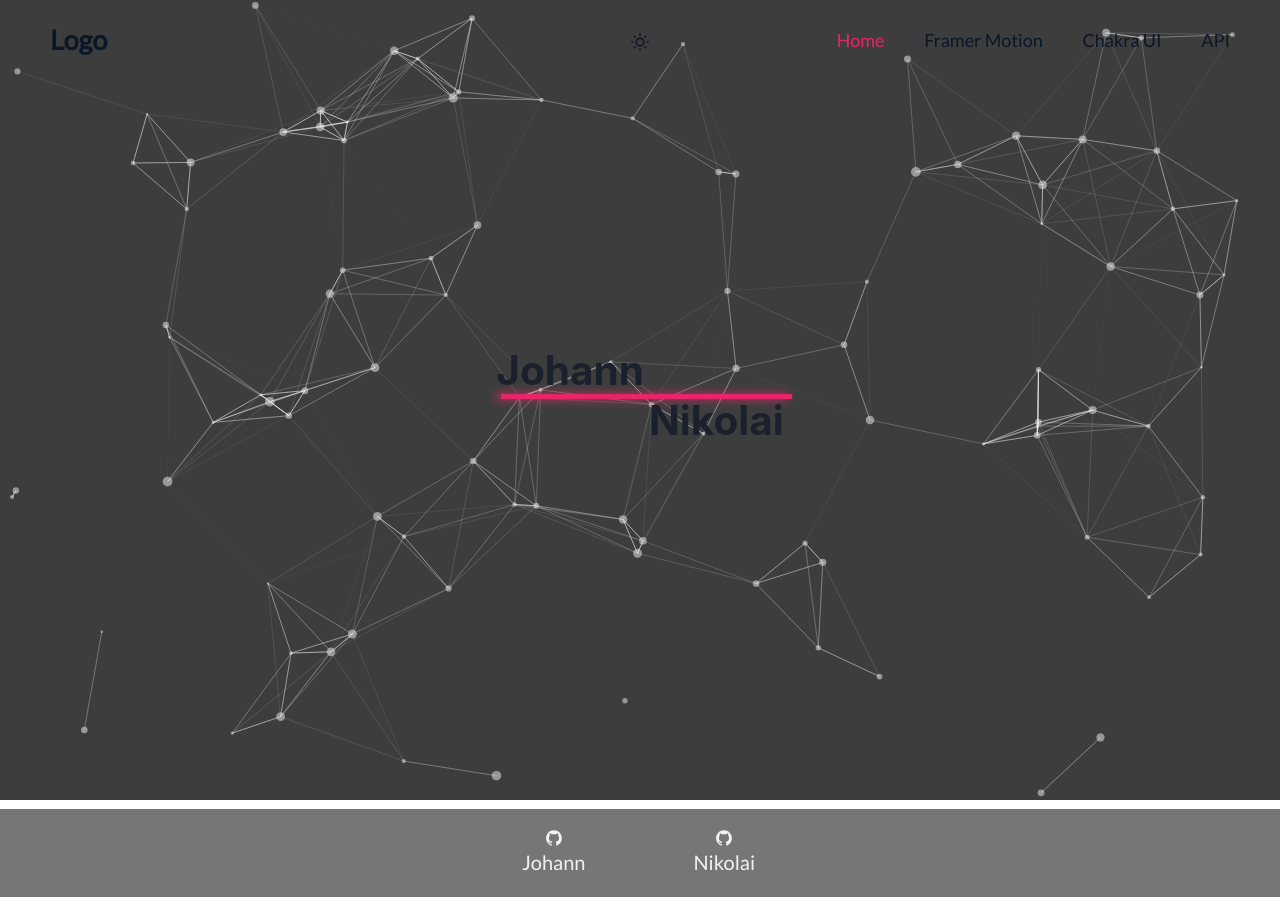
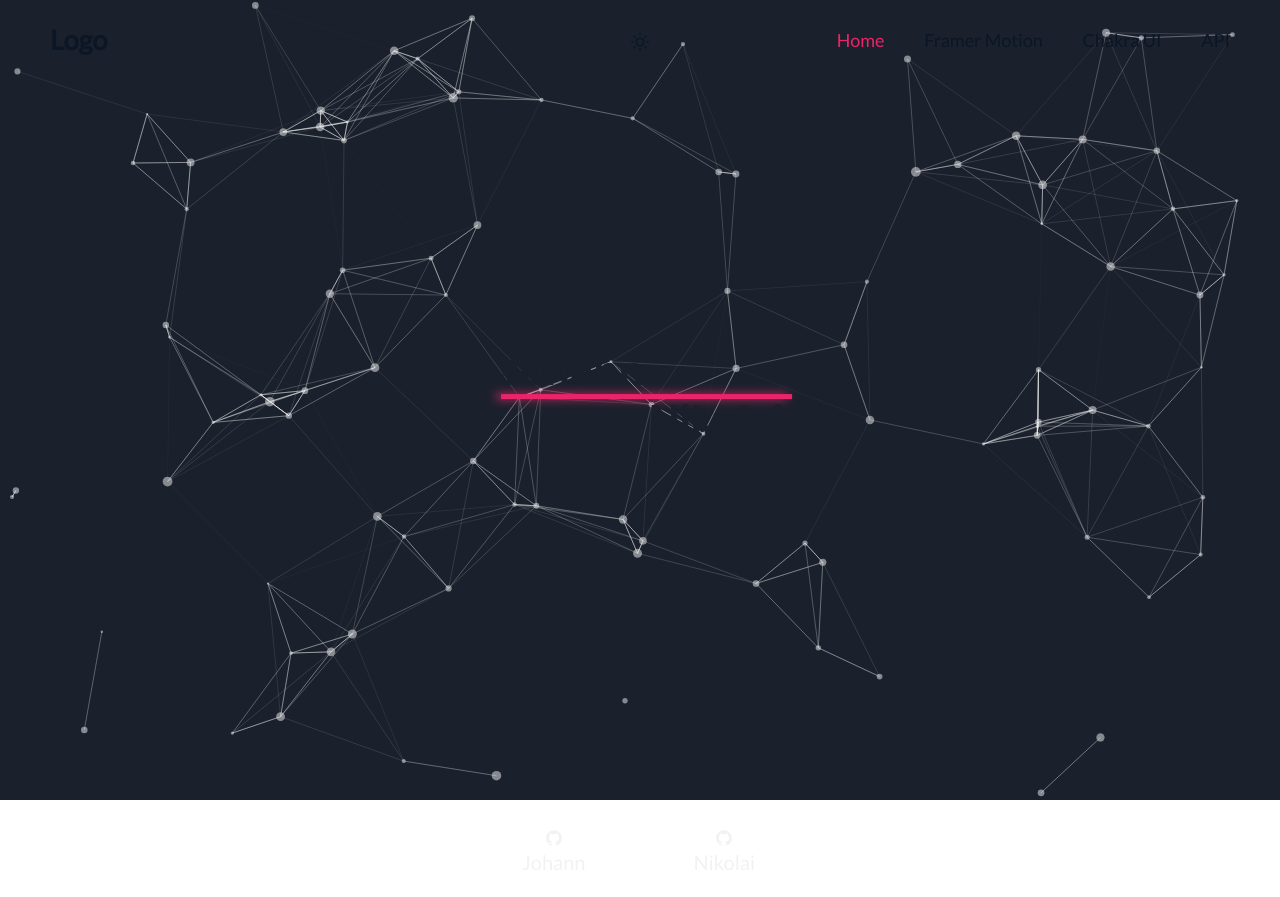
Before and after one commit to Nikothaboss/React-framework-practice-, a React (Create React App) app: page / in a window 1280 px wide. Built offline with nearby package versions, Linux system fonts and the light colour scheme; a web font is replaced by a local one.

Commit message:
removed warning from loader.js and smoothed the transition to the homepage

```diff
--- a/src/components/Footer/Footer.js
+++ b/src/components/Footer/Footer.js
@@ -4,15 +4,16 @@ import { HStack, Grid, VStack, Text, Box } from '@chakra-ui/layout';
 import { AiFillGithub } from "react-icons/ai"
 import { useColorModeValue } from '@chakra-ui/color-mode';
 import { colors } from '../../app.styled';
+import { useLocation } from 'react-router';
 
 
 const Footer = () => {
-
+  const location = useLocation()
   const color = useColorModeValue("#f2f2f2", "#3d3d3d")
   const bg = useColorModeValue(`${colors.darkGray}`, `${colors.lightGray}`)
 
   return (
-    <Box bg={bg}>
+    <Box bg={location.pathname === "/" ? "transparent" : bg}>
       <StyledFooter>
 
           <VStack>
--- a/src/components/Home/Home.js
+++ b/src/components/Home/Home.js
@@ -44,7 +44,7 @@ const Home = React.memo(() => {
 
   return (
     <AnimatePresence>
-      <StyledHome>
+      <StyledHome initial={{opacity: 0}} animate={{opacity: 1}}>
         <ParticleComponent className='particles' />
         <Flex
           justifyContent='center'
@@ -102,7 +102,7 @@ const ParticleComponent = () => {
       options={{
         background: {
           color: {
-            value: `${colorMode.colorMode === 'light' ? '#f2f2f2' : '#3d3d3d'}`,
+            value: `${colorMode.colorMode === 'light' ? '#f2f2f2' : '#1A202C'}`,
           },
         },
         fpsLimit: 30,
--- a/src/components/Home/Home.styled.js
+++ b/src/components/Home/Home.styled.js
@@ -1,7 +1,8 @@
 import styled from 'styled-components';
 import { colors } from '../../app.styled';
+import { motion } from "framer-motion"
 
-export const StyledHome = styled.main`
+export const StyledHome = styled(motion.main)`
   height: 91vh;
   position: relative;
   #tsparticles {
--- a/src/util/Loader.js
+++ b/src/util/Loader.js
@@ -19,11 +19,11 @@ const Loader = () => {
       y: [0, -30],
       transition: {
         x: {
-          yoyo: Infinity,
+          repeat: Infinity,
           duration: 0.5,
         },
         y: {
-          yoyo: Infinity,
+          repeat: Infinity,
           duration: 0.25,
           ease: 'easeOut',
         },
```
